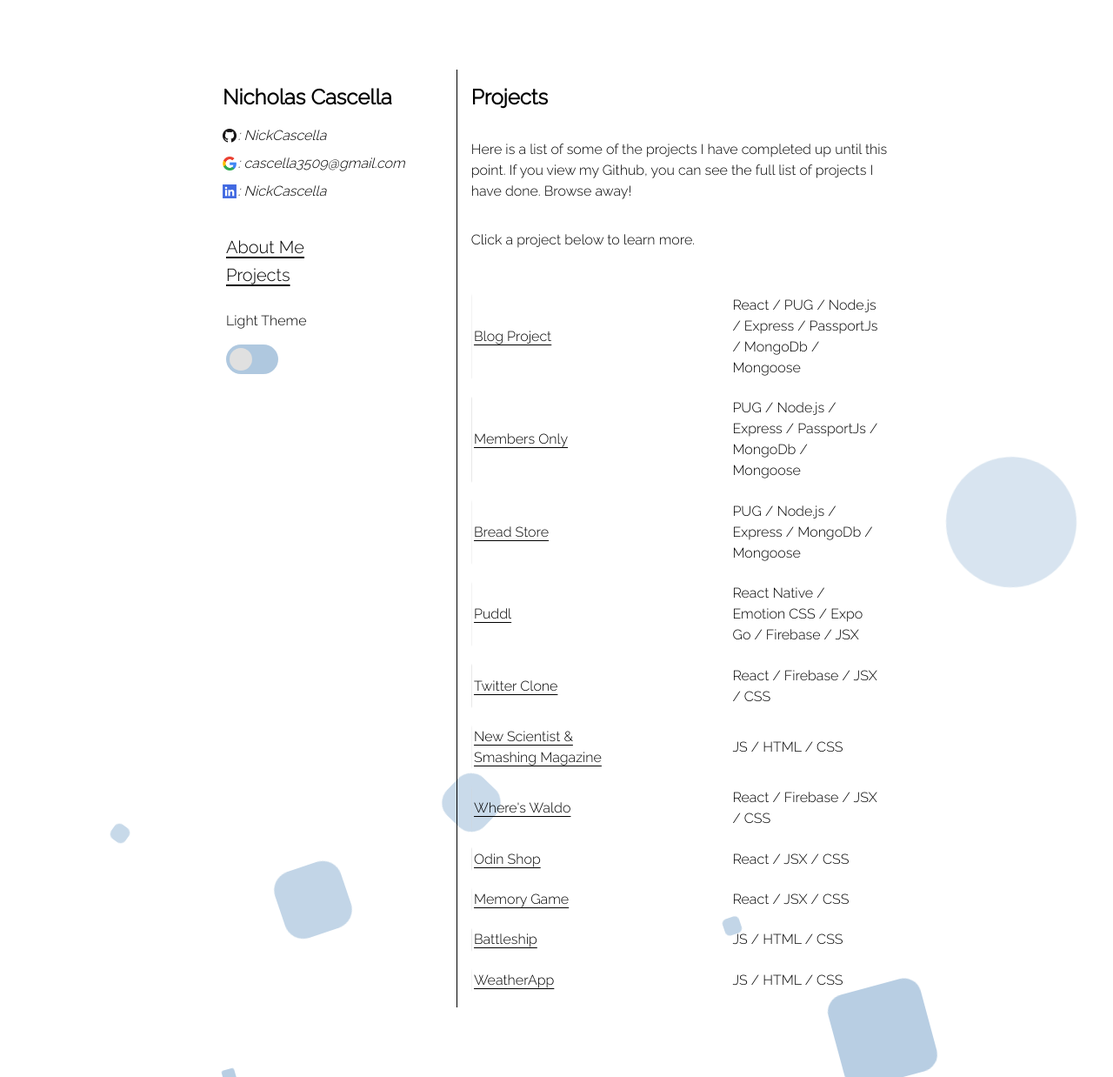
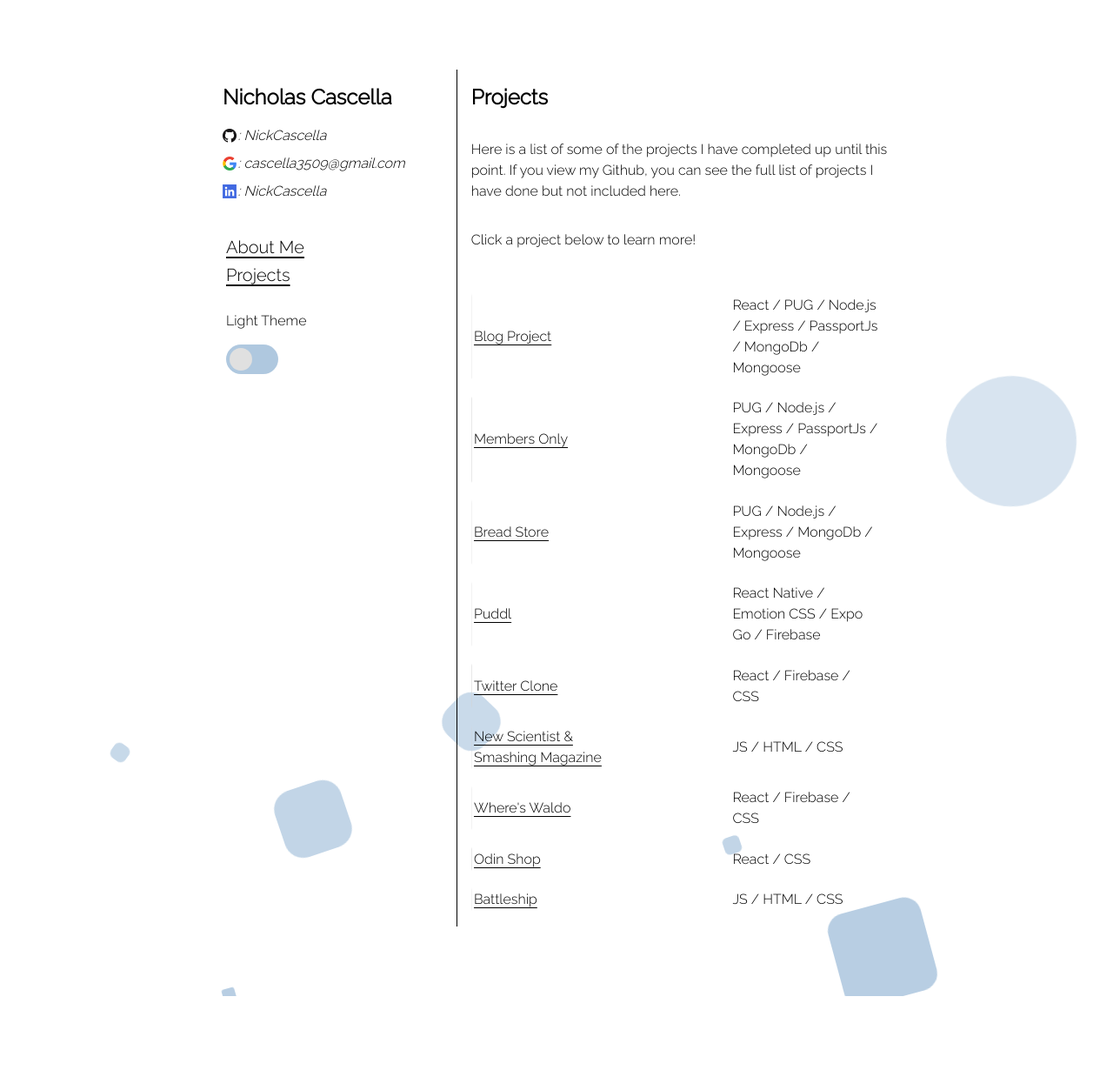
Before and after one commit to NickCascella/personal-website, a React (Create React App) app: page /home/Projects in a window 1280 px wide. Shown: the whole page at 87% size. After the commit the page ends 1145 px from the top, so only its background shows below. Built offline with nearby package versions, Linux system fonts and the light colour scheme.

Commit message:
More UI and project info changes

```diff
--- a/src/assets/projects/projectLinkInfo.js
+++ b/src/assets/projects/projectLinkInfo.js
@@ -36,13 +36,13 @@ const projectLinks = {
     title: "Puddl",
     path: "/home/Projects/Puddl",
     state: "puddl",
-    packagesUsed: ["React Native", "Emotion CSS", "Expo Go", "Firebase", "JSX"],
+    packagesUsed: ["React Native", "Emotion CSS", "Expo Go", "Firebase"],
   },
   twitterClone: {
     title: "Twitter Clone",
     path: "/home/Projects/TwitterClone",
     state: "twitterClone",
-    packagesUsed: ["React", "Firebase", "JSX", "CSS"],
+    packagesUsed: ["React", "Firebase", "CSS"],
   },
   responsiveWebsites: {
     title: "New Scientist & Smashing Magazine",
@@ -54,32 +54,32 @@ const projectLinks = {
     title: "Where's Waldo",
     path: "/home/Projects/WhereIsWaldo",
     state: "whereIsWaldo",
-    packagesUsed: ["React", "Firebase", "JSX", "CSS"],
+    packagesUsed: ["React", "Firebase", "CSS"],
   },
   odinShop: {
     title: "Odin Shop",
     path: "/home/Projects/OdinShop",
     state: "odinShop",
-    packagesUsed: ["React", "JSX", "CSS"],
+    packagesUsed: ["React", "CSS"],
   },
-  memoryGame: {
-    title: "Memory Game",
-    path: "/home/Projects/MemoryGame",
-    state: "memoryGame",
-    packagesUsed: ["React", "JSX", "CSS"],
-  },
+  // memoryGame: {
+  //   title: "Memory Game",
+  //   path: "/home/Projects/MemoryGame",
+  //   state: "memoryGame",
+  //   packagesUsed: ["React", "JSX", "CSS"],
+  // },
   battleShip: {
     title: "Battleship",
     path: "/home/Projects/Battleship",
     state: "battleship",
     packagesUsed: ["JS", "HTML", "CSS"],
   },
-  weatherApp: {
-    title: "WeatherApp",
-    path: "/home/Projects/WeatherApp",
-    state: "weatherApp",
-    packagesUsed: ["JS", "HTML", "CSS"],
-  },
+  // weatherApp: {
+  //   title: "WeatherApp",
+  //   path: "/home/Projects/WeatherApp",
+  //   state: "weatherApp",
+  //   packagesUsed: ["JS", "HTML", "CSS"],
+  // },
 };
 
 export default projectLinks;
--- a/src/assets/projects/projectsInfo.js
+++ b/src/assets/projects/projectsInfo.js
@@ -79,7 +79,7 @@ const projectsData = {
       "Got to work with Expo for testing the mobile application.",
       "Got to work with the external library (Dicebears) with the styling of Open Peeps to allow the users to create custom avatars.",
       "Used a Firebase database to store and edit the avatar at any given time, as well as to host all differently rendered facial expressions of the newly created avatar to be used as sticker types for the chat application and elsewhere.",
-      "Gained expereince working in a progamming enviornment built for both IOS and Android and the challenges that comes with that.",
+      "Gained expereince working in a progamming enviornment built for both IOS and Android and the challenges that come with that.",
     ],
     downsides: [
       "While my code worked as required, my code faced alterations as to match the styles of the more experienced developers and to be overall more efficent.",
@@ -169,20 +169,20 @@ const projectsData = {
     ],
     links: [["Odin Shop", "https://odin-shop.web.app/"]],
   },
-  memoryGame: {
-    title: "Memory Game",
-    description:
-      "My first React app. In order to acheive the highest score possible, the player must not select the same card more than twice in a single run. After a card has been chosen, the cards are shuffled and the player must keep track of which cards they have not yet selected.",
-    features: [
-      "Taught me the basics of states and lifecycle methods with React.",
-      "Taught me the differences between class and functional components.",
-    ],
-    downsides: [
-      "Has little CSS styling. This game was only meant to demonstrate the basics of React.",
-      "Responsive design was not taught at this point in the course, PLEASE USE ON DEVICES WITH DISPLAYS ~ 1600px wide.",
-    ],
-    links: [["Memory Game", "https://nickcascella.github.io/Memory-Game/"]],
-  },
+  // memoryGame: {
+  //   title: "Memory Game",
+  //   description:
+  //     "My first React app. In order to acheive the highest score possible, the player must not select the same card more than twice in a single run. After a card has been chosen, the cards are shuffled and the player must keep track of which cards they have not yet selected.",
+  //   features: [
+  //     "Taught me the basics of states and lifecycle methods with React.",
+  //     "Taught me the differences between class and functional components.",
+  //   ],
+  //   downsides: [
+  //     "Has little CSS styling. This game was only meant to demonstrate the basics of React.",
+  //     "Responsive design was not taught at this point in the course, PLEASE USE ON DEVICES WITH DISPLAYS ~ 1600px wide.",
+  //   ],
+  //   links: [["Memory Game", "https://nickcascella.github.io/Memory-Game/"]],
+  // },
   battleship: {
     title: "Battleship",
     description:
@@ -196,17 +196,17 @@ const projectsData = {
     ],
     links: [["Battleship", "https://nickcascella.github.io/Battleship/"]],
   },
-  weatherApp: {
-    title: "Weather App",
-    description:
-      "My first functional app which displays the weather and weekly forecast for the location specified. This uses a free API and as such there are restrictions on what exactly you can search and what data you can retrieve. You can display the weather in either metric or imperial units.",
-    features: ["Introduced me to API calls."],
-    downsides: [
-      "Search function is limited due to API restrictions.",
-      "Responsive design was not taught at this point in the course, PLEASE USE ON DEVICES WITH DISPLAYS ~ 1600px wide.",
-    ],
-    links: [["Weather App", "https://nickcascella.github.io/weather_app/"]],
-  },
+  // weatherApp: {
+  //   title: "Weather App",
+  //   description:
+  //     "My first functional app which displays the weather and weekly forecast for the location specified. This uses a free API and as such there are restrictions on what exactly you can search and what data you can retrieve. You can display the weather in either metric or imperial units.",
+  //   features: ["Introduced me to API calls."],
+  //   downsides: [
+  //     "Search function is limited due to API restrictions.",
+  //     "Responsive design was not taught at this point in the course, PLEASE USE ON DEVICES WITH DISPLAYS ~ 1600px wide.",
+  //   ],
+  //   links: [["Weather App", "https://nickcascella.github.io/weather_app/"]],
+  // },
 };
 
 // "Got to have my code peer reviewed through GIT, learned many different organizational tips, and learned better coding practicies in general through my team members.",
--- a/src/components/Projects/Projects.css
+++ b/src/components/Projects/Projects.css
@@ -84,10 +84,12 @@
 }
 
 .projectsPage .projectImgsTitle {
+  margin: 34.5px 0;
   font-size: 18px;
 }
 
 .projectsPage .projectImg {
+  border-radius: 5px;
   max-width: 150px;
 }
 /*# sourceMappingURL=Projects.css.map */
--- a/src/components/Projects/Projects.js
+++ b/src/components/Projects/Projects.js
@@ -67,9 +67,9 @@ function Projects(props) {
       <p>
         Here is a list of some of the projects I have completed up until this
         point. If you view my Github, you can see the full list of projects I
-        have done. Browse away!
+        have done but not included here.
       </p>
-      <p>Click a project below to learn more.</p>
+      <p>Click a project below to learn more!</p>
       {renderLinks()}
     </div>
   );
--- a/src/components/Projects/Projects.scss
+++ b/src/components/Projects/Projects.scss
@@ -56,9 +56,11 @@
     position: relative;
   }
   .projectImgsTitle {
+    margin: 34.5px 0;
     font-size: 18px;
   }
   .projectImg {
+    border-radius: 5px;
     max-width: 150px;
   }
 }
```
Also changed, not shown: 1 other file (tests, documents, lock files or other folders).
